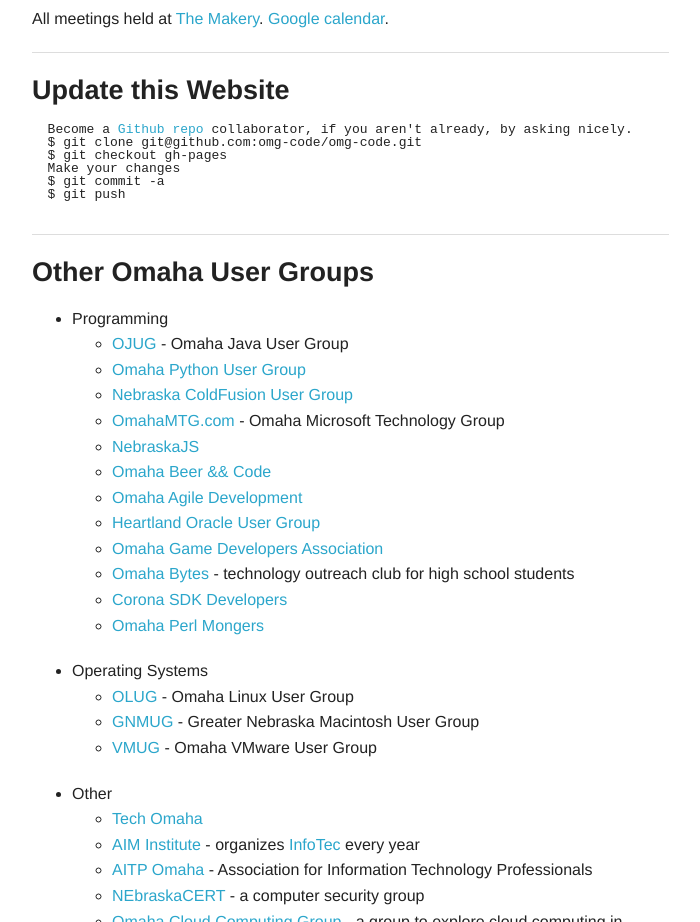
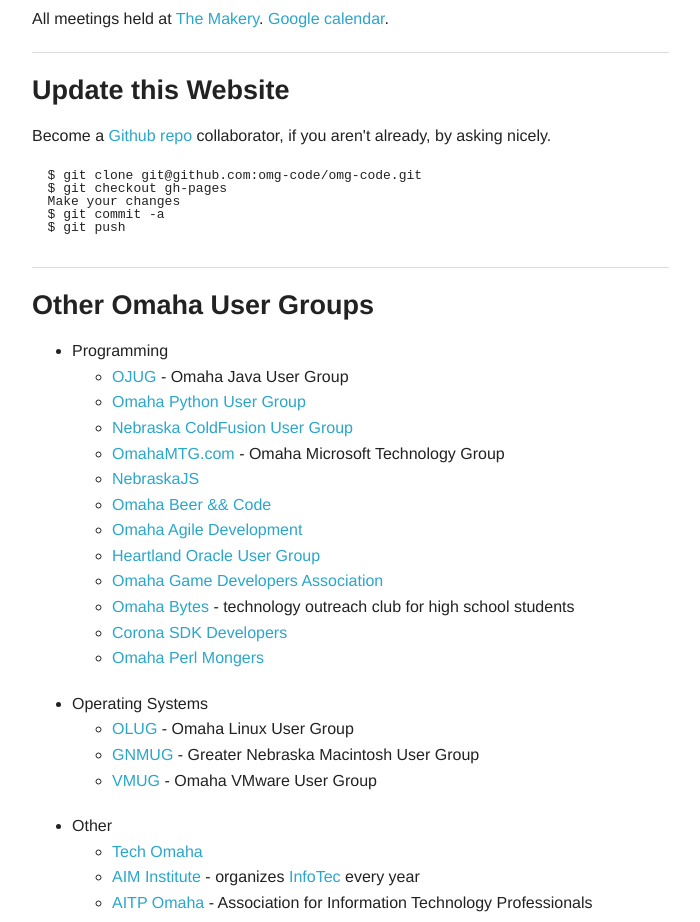
Before and after one commit to omg-code/omg-code, a plain HTML site: page index.html in a window 1280 px wide. Shown: the part 780-1702 px from the top of the page, without its empty margins (123-823 px from the left). Drawn offline with Linux system fonts and the light colour scheme; files whose address does not match are found by name.

Commit message:
Huh. Chrome is being weird on local clone. The first sentence of this shouldn't be <pre>, I suppose.

```diff
--- a/index.html
+++ b/index.html
@@ -70,8 +70,8 @@
 
       <hr/>
       <h3>Update this Website</h3>
+      <p>Become a <a href="https://github.com/omg-code/omg-code" target="_blank">Github repo</a> collaborator, if you aren't already, by asking nicely.</p>
       <pre>
-  Become a <a href="https://github.com/omg-code/omg-code" target="_blank">Github repo</a> collaborator, if you aren't already, by asking nicely.
   $ git clone git@github.com:omg-code/omg-code.git
   $ git checkout gh-pages
   Make your changes
```
